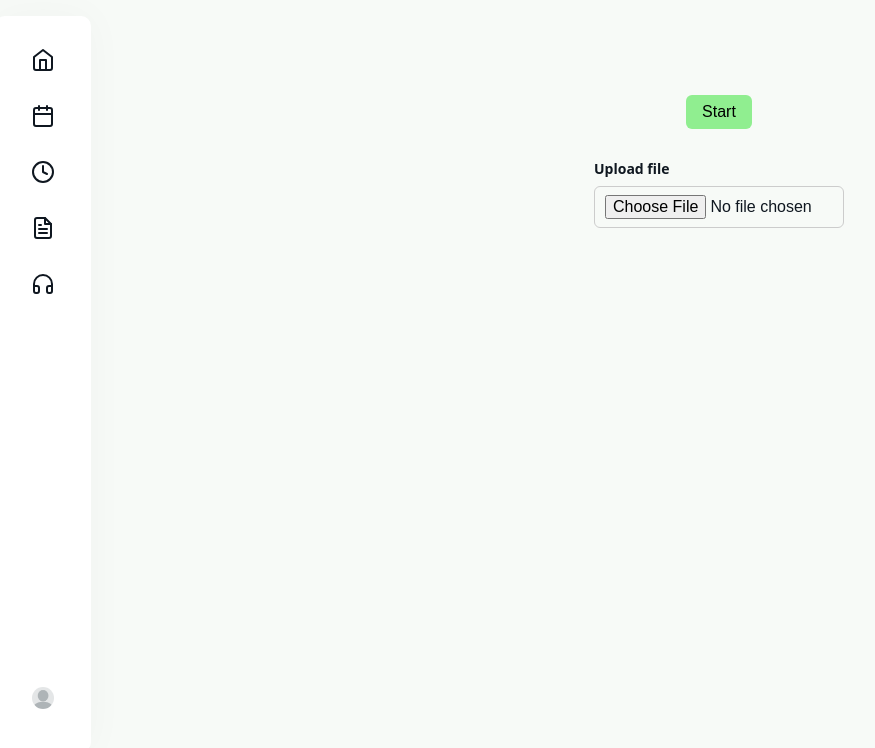
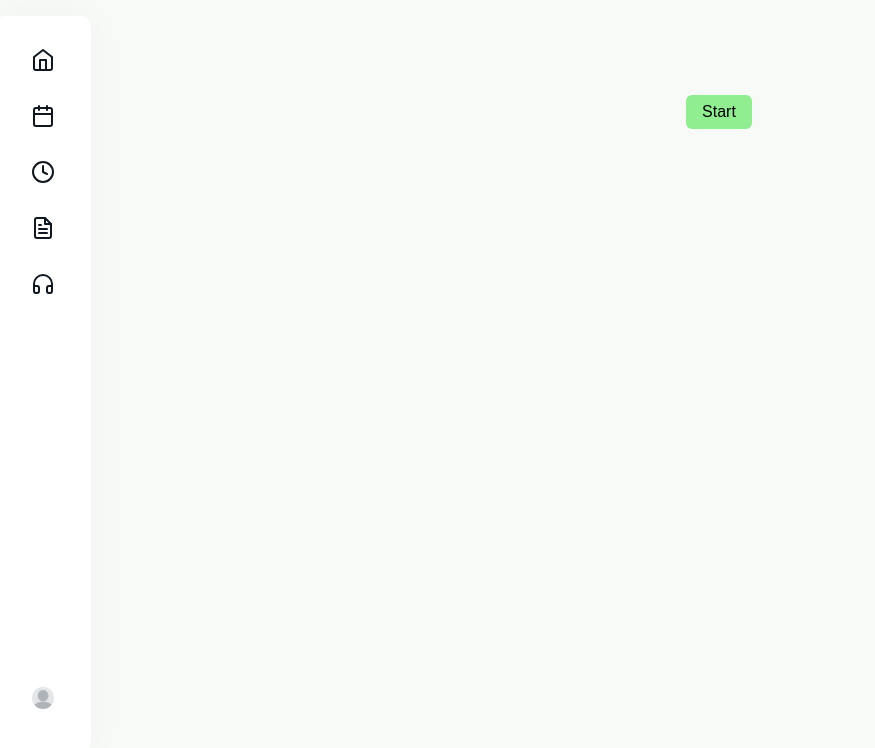
Before and after one commit to kazaction/Group_3_Here_I_Am, a React (Create React App) app in the folder here_i_am/: page /minigame in a window 1280 px wide. Shown: the top 748 px of the page, without its empty margins (21-896 px from the left). Built offline with nearby package versions, Linux system fonts and the light colour scheme.

Commit message:
restored minigame

```diff
--- a/here_i_am/src/components/minigame.jsx
+++ b/here_i_am/src/components/minigame.jsx
@@ -1,7 +1,6 @@
 import React, { useEffect, useRef, useState } from "react";
 import { Link } from "react-router-dom";
 import "../css/minigame.css";
-import  FileUpload from "./fileUpload"
 
 const StartMiniGame = () => {
     const canvasRef = useRef(null);
@@ -195,7 +194,6 @@ const StartMiniGame = () => {
             </div>)
             }
 
-            <FileUpload />
         </div>
     );
 }
```
